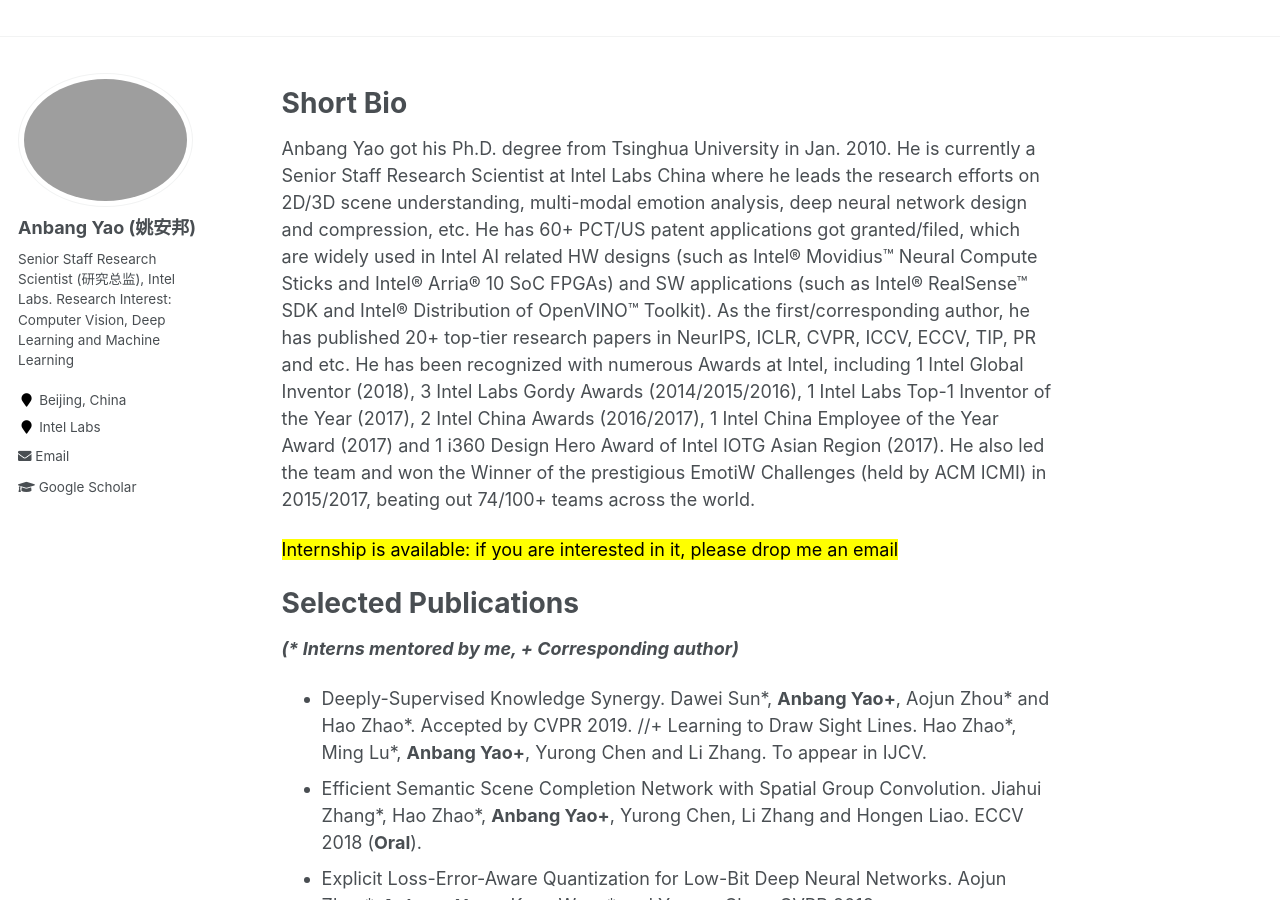
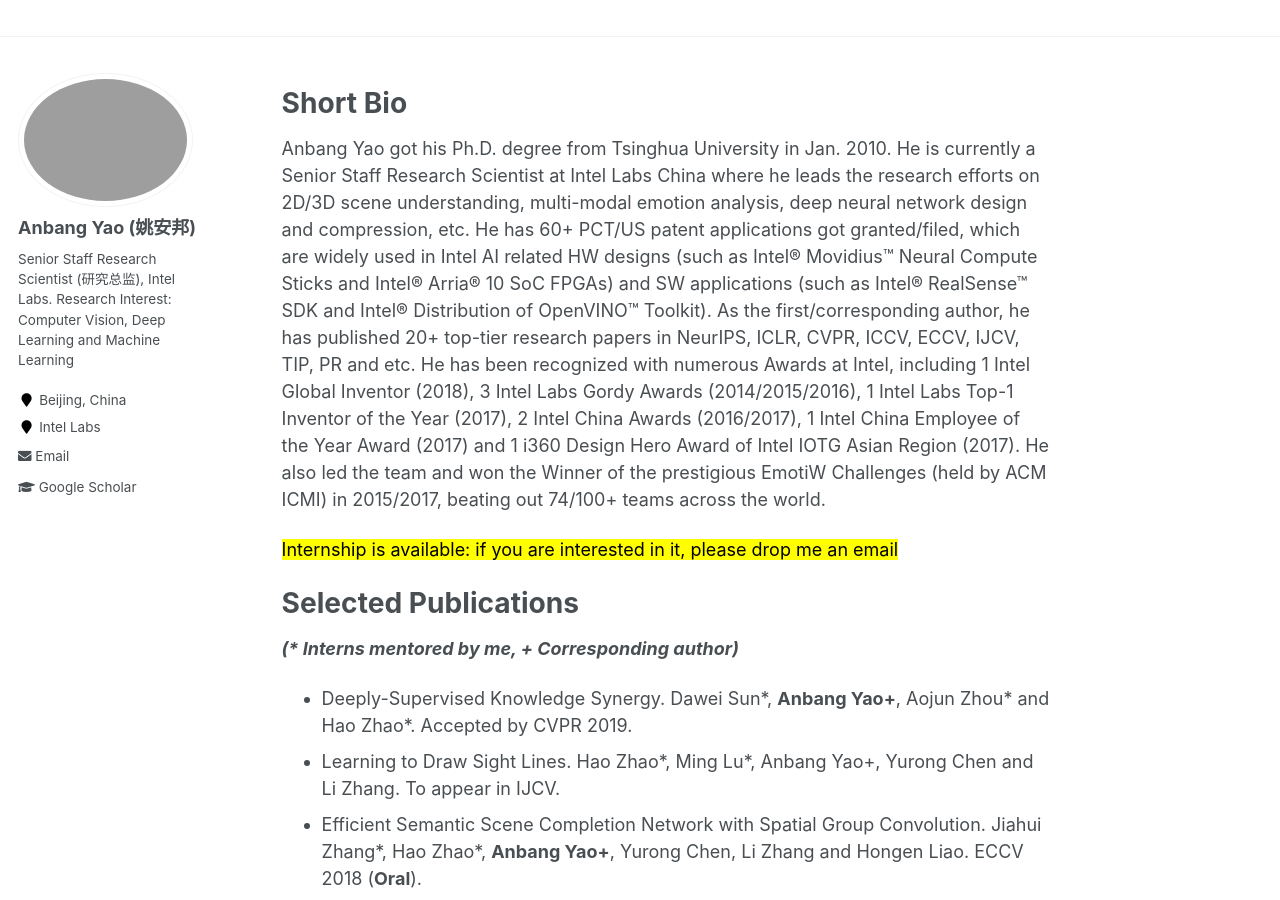
Before and after one commit to YaoAnbang/YaoAnbang.github.io, a Jekyll site: the page built from _pages/about.md, in a window 1280 px wide and 900 px high. Built offline with Jekyll 4.4.1, drawn with Linux system fonts in a browser that asks for light colours; some of the changed text lies outside the part shown.

Commit message:
Update about.md

```diff
--- a/_pages/about.md
+++ b/_pages/about.md
@@ -11,7 +11,7 @@
 Short Bio
 =====
 
-Anbang Yao got his Ph.D. degree from Tsinghua University in Jan. 2010. He is currently a Senior Staff Research Scientist at Intel Labs China where he leads the research efforts on 2D/3D scene understanding, multi-modal emotion analysis, deep neural network design and compression, etc. He has 60+ PCT/US patent applications got granted/filed, which are widely used in Intel AI related HW designs (such as Intel® Movidius™ Neural Compute Sticks and Intel® Arria® 10  SoC FPGAs) and SW applications (such as Intel® RealSense™ SDK and Intel® Distribution of OpenVINO™ Toolkit). As the first/corresponding author, he has published 20+ top-tier research papers in NeurIPS, ICLR, CVPR, ICCV, ECCV, TIP, PR and etc. He has been recognized with numerous Awards at Intel, including 1 Intel Global Inventor (2018), 3 Intel Labs Gordy Awards (2014/2015/2016), 1 Intel Labs Top-1 Inventor of the Year (2017), 2 Intel China Awards (2016/2017), 1 Intel China Employee of the Year Award (2017) and 1 i360 Design Hero Award of Intel IOTG Asian Region (2017). He also led the team and won the Winner of the prestigious EmotiW Challenges (held by ACM ICMI) in 2015/2017, beating out 74/100+ teams across the world.
+Anbang Yao got his Ph.D. degree from Tsinghua University in Jan. 2010. He is currently a Senior Staff Research Scientist at Intel Labs China where he leads the research efforts on 2D/3D scene understanding, multi-modal emotion analysis, deep neural network design and compression, etc. He has 60+ PCT/US patent applications got granted/filed, which are widely used in Intel AI related HW designs (such as Intel® Movidius™ Neural Compute Sticks and Intel® Arria® 10  SoC FPGAs) and SW applications (such as Intel® RealSense™ SDK and Intel® Distribution of OpenVINO™ Toolkit). As the first/corresponding author, he has published 20+ top-tier research papers in NeurIPS, ICLR, CVPR, ICCV, ECCV, IJCV, TIP, PR and etc. He has been recognized with numerous Awards at Intel, including 1 Intel Global Inventor (2018), 3 Intel Labs Gordy Awards (2014/2015/2016), 1 Intel Labs Top-1 Inventor of the Year (2017), 2 Intel China Awards (2016/2017), 1 Intel China Employee of the Year Award (2017) and 1 i360 Design Hero Award of Intel IOTG Asian Region (2017). He also led the team and won the Winner of the prestigious EmotiW Challenges (held by ACM ICMI) in 2015/2017, beating out 74/100+ teams across the world.
 
 
 <mark>Internship is available: if you are interested in it, please drop me an email</mark>
@@ -23,7 +23,7 @@
 ***(\* Interns mentored by me, \+ Corresponding author)***
 
 + Deeply-Supervised Knowledge Synergy. Dawei Sun\*, **Anbang Yao+**, Aojun Zhou\* and Hao Zhao\*. Accepted by CVPR 2019.
-//+ Learning to Draw Sight Lines. Hao Zhao\*, Ming Lu\*, **Anbang Yao+**, Yurong Chen and Li Zhang. To appear in IJCV.
++ Learning to Draw Sight Lines. Hao Zhao\*, Ming Lu\*, Anbang Yao+, Yurong Chen and Li Zhang. To appear in IJCV.
 + Efficient Semantic Scene Completion Network with Spatial Group Convolution. Jiahui Zhang\*, Hao Zhao\*, **Anbang Yao+**, Yurong Chen, Li Zhang and Hongen Liao. ECCV 2018 (**Oral**).
 + Explicit Loss-Error-Aware Quantization for Low-Bit Deep Neural Networks.  Aojun Zhou\*, **Anbang Yao+**, Kuan Wang\* and Yurong Chen. CVPR 2018.
 + Incremental Network Quantization: Towards Lossless CNNs with Low-Precision Weights. Aojun Zhou\*, **Anbang Yao+**, Yiwen Guo, Lin Xu and Yurong Chen. ICLR 2017.
@@ -67,7 +67,7 @@
 + Ming Lu (Tsinghua University)
 + Hao Zhao (Tsinghua University)
 + Jiahui Zhang (Tsinghua University)
-+ Kuan Wang (Tsinghua University)
++ [Kuan Wang](https://scholar.google.com/citations?user=sGtYJngAAAAJ&hl=en)(Tsinghua University)
 + [Tao Kong](https://taokong.github.io/) (Tsinghua University)
 + [Wenbing Huang](https://sites.google.com/site/wenbinghuangshomepage/) (Tsinghua University)
 + Yun Ren (Beihang University)
```
